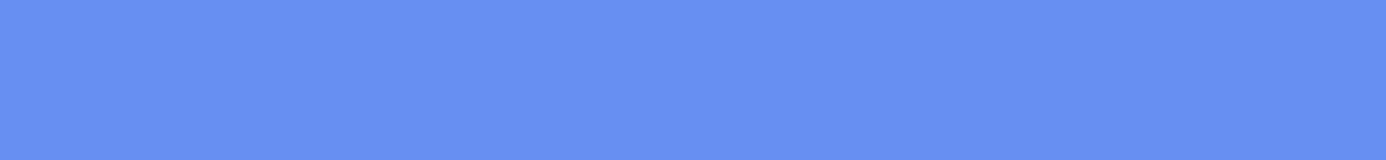
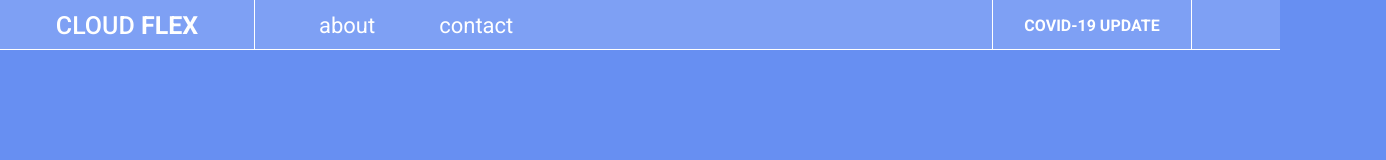
Before and after one commit to Rusandik/landing_live_streaming, a website: page index.html in a window 1280 px wide. Shown: the whole page, 1386 px wide, since content can reach past the window. Drawn offline with nearby package versions, Linux system fonts and the light colour scheme; files that its build step writes are made by us from their sources.

Commit message:
header implementation

```diff
--- a/index.html
+++ b/index.html
@@ -9,11 +9,44 @@
       href="https://fonts.googleapis.com/css2?family=Roboto:ital,wght@0,100;0,300;0,400;0,500;0,700;0,900;1,100;1,300;1,400;1,500;1,700;1,900&display=swap"
       rel="stylesheet"
     />
-    <link rel="icon" href="assets/favicon.png" type="image/png">
-    <link rel="stylesheet" href="dist/index.css">
+    <link rel="icon" href="assets/favicon.png" type="image/png" />
+    <link rel="stylesheet" href="dist/index.css" />
     <title>Live Streaming</title>
   </head>
   <body>
+    <header class="header" aria-label="header">
+      <div class="container">
+        <nav class="header__nav nav" aria-label="header navigation">
+          <div class="nav__title">
+            <a href="#" class="nav__title-link">CLOUD <span>FLEX</span></a>
+          </div>
 
+          <div class="nav__links">
+            <ul class="nav__links-list list" aria-label="header nav links">
+              <li class="list__item">
+                <a href="#" class="list__item-link">about</a>
+              </li>
+              <li class="list__item">
+                <a href="#" class="list__item-link">contact</a>
+              </li>
+            </ul>
+          </div>
+
+          <div class="nav__covid-wrapper covid">
+            <a href="#" class="covid__link" aria-label="covid-19 update"
+              >COVID-19 UPDATE</a
+            >
+          </div>
+
+          <div class="nav__globe-wrapper globe">
+            <a href="#" class="globe__link" aria-label="globe info">
+              <svg class="globe__link-icon" aria-label="globe img">
+                <use href="assets/sprites.svg#globe-icon"></use>
+              </svg>
+            </a>
+          </div>
+        </nav>
+      </div>
+    </header>
   </body>
 </html>
```
